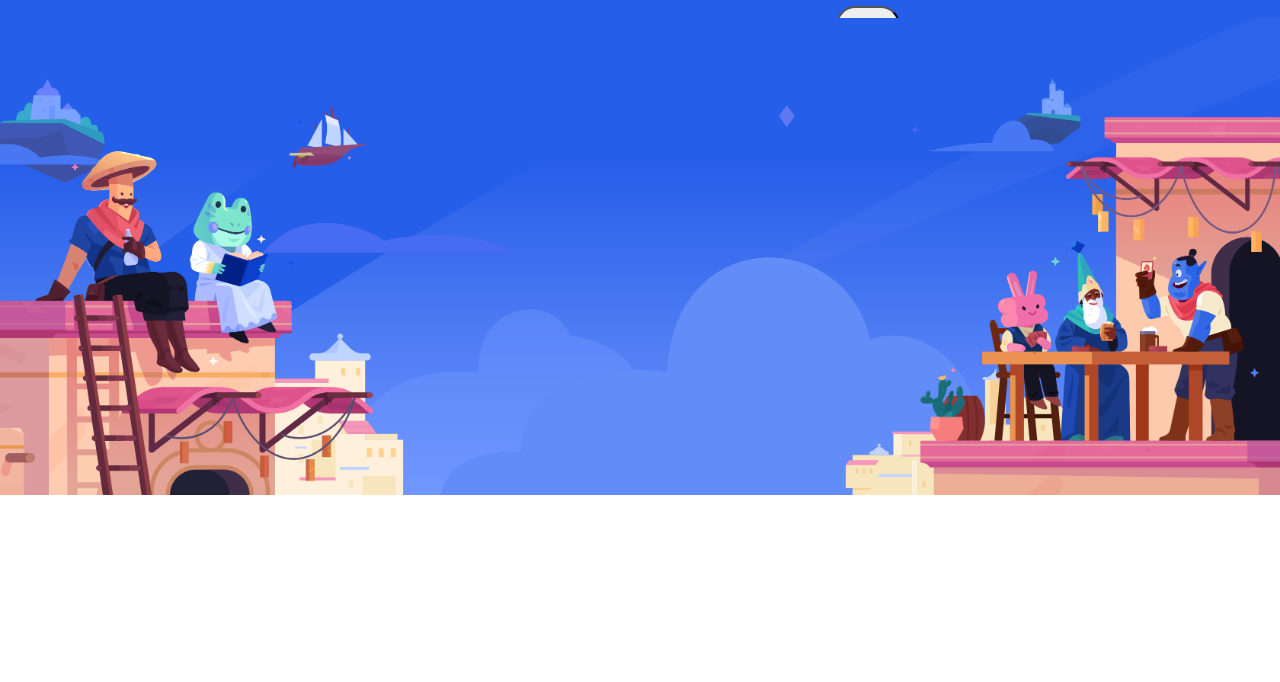
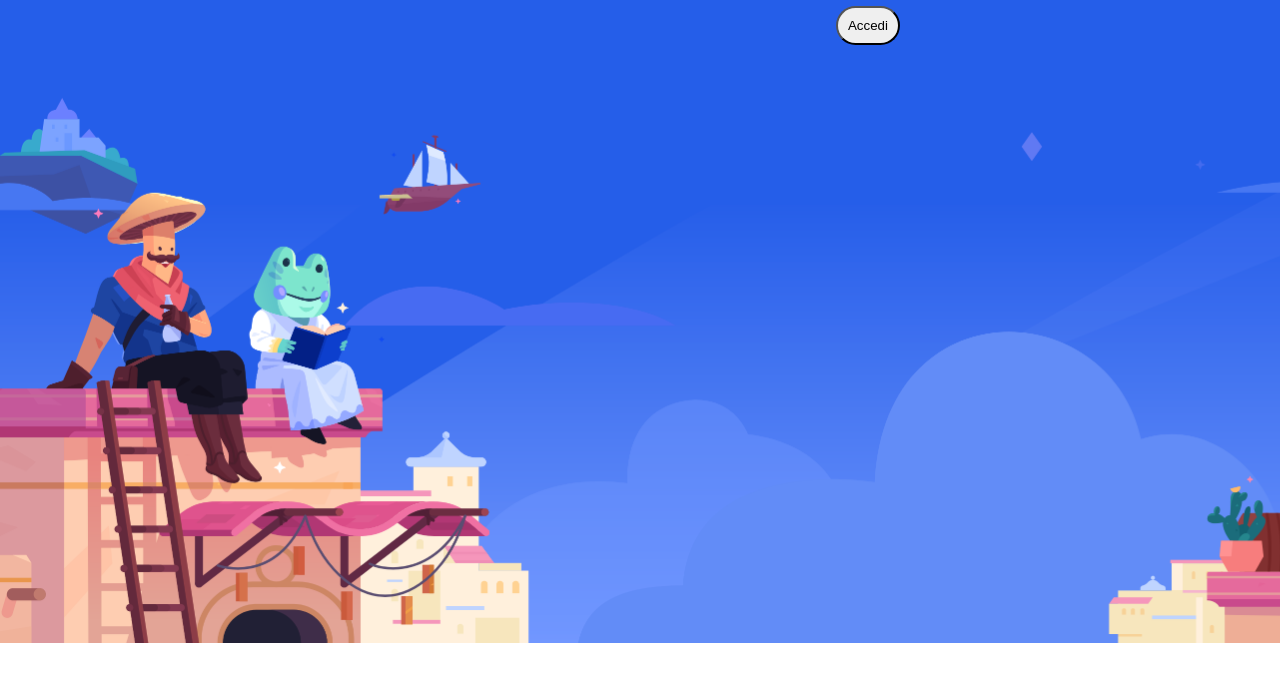
Before and after one commit to Ale28814/htmlcss-discord, a plain HTML site: page index.html in a window 1280 px wide. Shown: the part 62-744 px from the top of the page. Drawn offline with Linux system fonts and the light colour scheme.

Commit message:
Add jumbo changes

```diff
--- a/css/style.css
+++ b/css/style.css
@@ -51,12 +51,13 @@
 
 /*banner*/
 
-.banner{
-    position: relative;
-    height: 545px;
+.jumbo{
+    width: 100%;
 }
 
-.banner img{
-    position: absolute;
+.banner{
     width: 100%;
+    height: 625px;
+    background-image: url(../img/jumbo.png);
+    background-size: cover;
 }
--- a/index.html
+++ b/index.html
@@ -28,9 +28,9 @@
     </header>
 
     <!--banner-->
-    <main>
+    <main class="jumbo">
         <div class="banner">
-            <img src="./img/jumbo.png" alt="">
+            <!--<img src="./img/jumbo.png" alt="">-->
         </div>
 
     </main>
```
